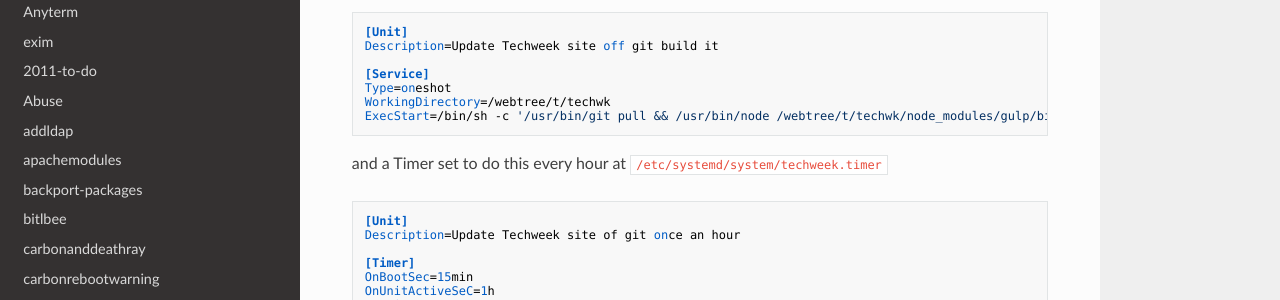
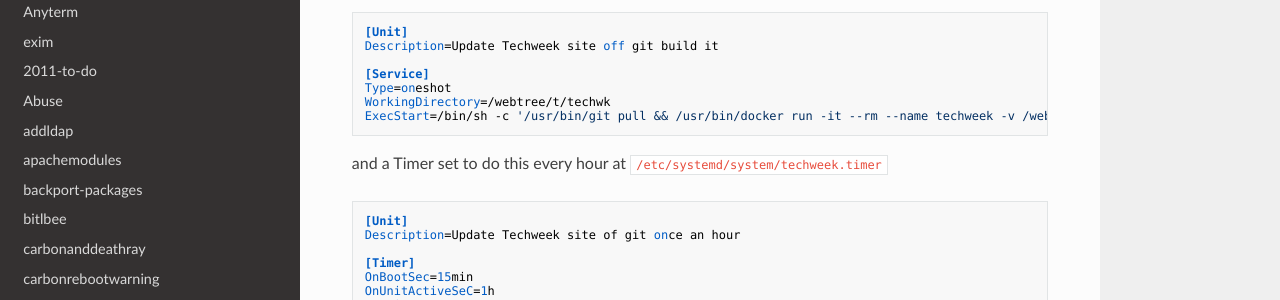
Before and after one commit to redbrick/docs-old, an MkDocs documentation site: the page built from docs/www/techweek.md, in a window 1280 px wide and 900 px high, scrolled down 569 px. Shown: the part 388-688 px from the top of the window. Built offline with MkDocs 1.6.1, drawn with Linux system fonts in a browser that asks for light colours; nearby versions of some CDN libraries; old or Windows-style settings are respelled for this version of MkDocs.

Commit message:
switch to docker for building techweek (#29)

````diff
--- a/docs/www/techweek.md
+++ b/docs/www/techweek.md
@@ -31,7 +31,7 @@ Description=Update Techweek site off git build it
 [Service]
 Type=oneshot
 WorkingDirectory=/webtree/t/techwk
-ExecStart=/bin/sh -c '/usr/bin/git pull && /usr/bin/node /webtree/t/techwk/node_modules/gulp/bin/gulp.js'
+ExecStart=/bin/sh -c '/usr/bin/git pull && /usr/bin/docker run -it --rm --name techweek -v /webtree/t/techwk:/usr/src/app -w /usr/src/app node:boron npm install --unsafe-perm'
 ```
 and a Timer set to do this every hour at `/etc/systemd/system/techweek.timer`
 ```
````
